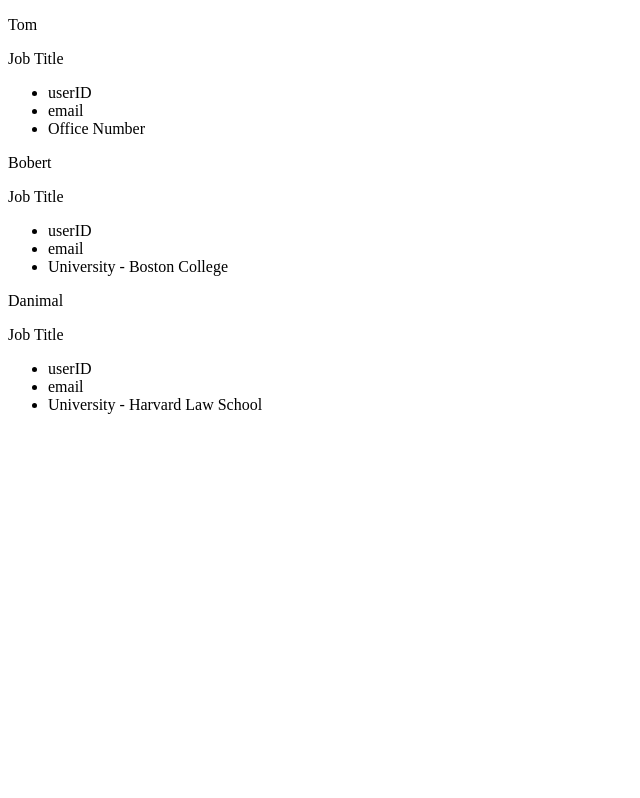
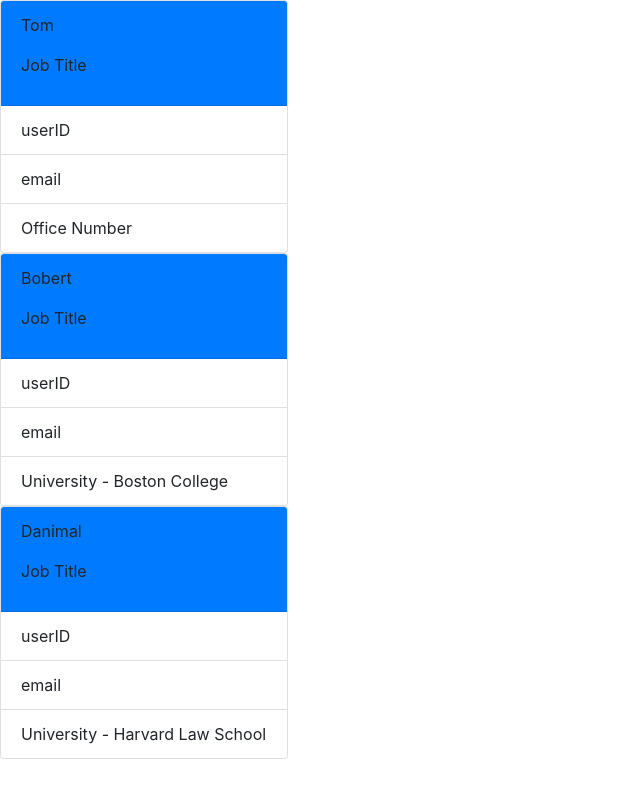
Before and after one commit to andrewfriedman20/Homework_10_ALF, a plain HTML site: page template_htmls/manager.html in a window 1280 px wide. Shown: the whole page, without its empty margins (0-640 px from the left). Drawn offline with nearby package versions, Linux system fonts and the light colour scheme.

Commit message:
update bootstrap to correct css err

```diff
--- a/template_htmls/manager.html
+++ b/template_htmls/manager.html
@@ -6,8 +6,7 @@
     <meta charset='utf-8'>
     <meta http-equiv='X-UA-Compatible' content='IE=edge'>
     <meta name='viewport' content='width=device-width, initial-scale=1'></meta>
-    <link href="https://stackpath.bootstrapcdn.com/bootstrap/4.3.1/js/bootstrap.min.js" rel="stylesheet" integrity="sha384-JjSmVgyd0p3pXB1rRibZUAYoIIy6OrQ6VrjIEaFf/nJGzIxFDsf4x0xIM+B07jRM" crossorigin="anonymous"></link>
-    <title>Document</title>
+   <link rel="stylesheet" href="https://stackpath.bootstrapcdn.com/bootstrap/4.3.1/css/bootstrap.min.css" integrity="sha384-ggOyR0iXCbMQv3Xipma34MD+dH/1fQ784/j6cY/iJTQUOhcWr7x9JvoRxT2MZw1T" crossorigin="anonymous">    <title>Document</title>
 
 </head>
 <body>
```
